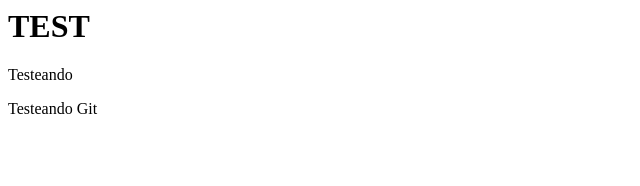
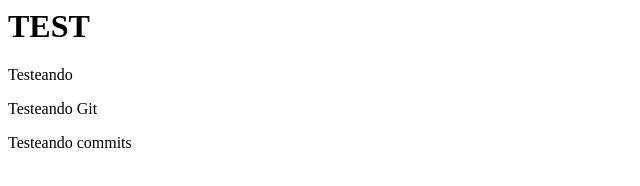
Before and after one commit to KevinNicastro97/libro, a plain HTML site: page index.html in a window 1280 px wide. Shown: the whole page, without its empty margins (0-640 px from the left). Drawn offline with Linux system fonts and the light colour scheme.

Commit message:
añade parráfo a index.html

```diff
--- a/index.html
+++ b/index.html
@@ -1,3 +1,4 @@
 <h1>TEST</h1>
 <p>Testeando</p>
 <p>Testeando Git</p>
+<p>Testeando commits</p>
```
